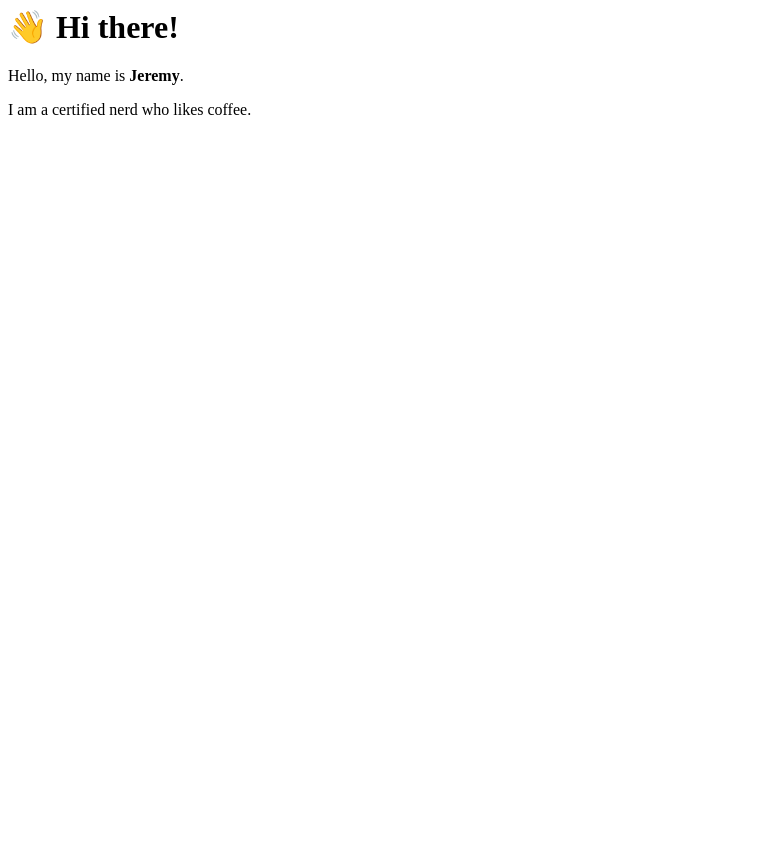
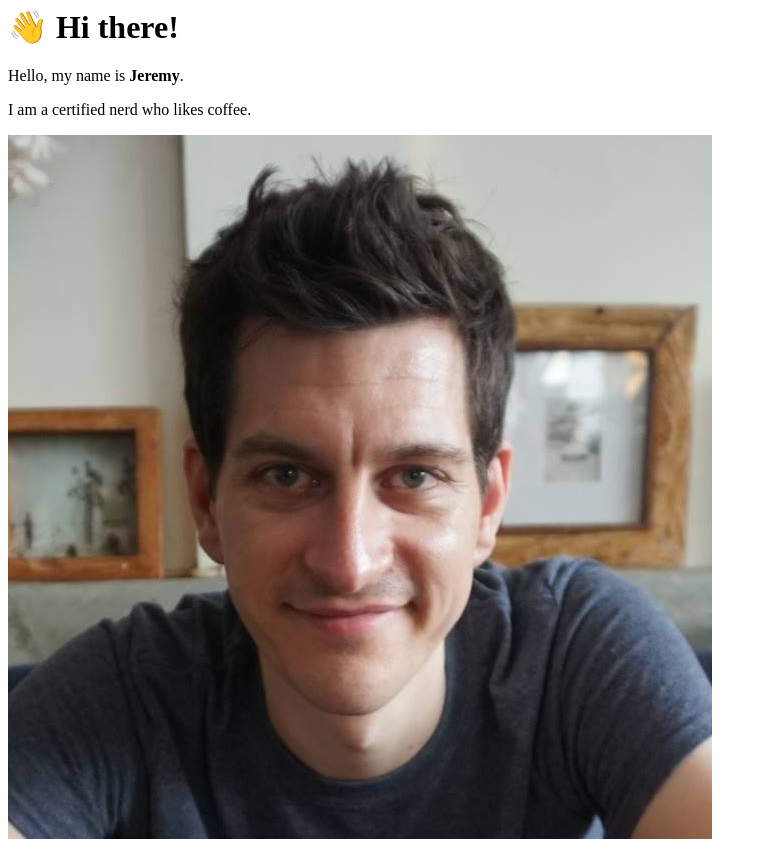
Before and after one commit to iHiD/about-me, a plain HTML site: page index.html in a window 1280 px wide. Shown: the whole page, without its empty margins (0-767 px from the left). Before the commit the page ends 800 px from the top, so only its background shows below. Drawn offline with Linux system fonts and the light colour scheme.

Commit message:
Add a photo

```diff
--- a/index.html
+++ b/index.html
@@ -1,3 +1,4 @@
 <h1>👋 Hi there!</h1>
 <p>Hello, my name is <strong>Jeremy</strong>.</p>
 <p>I am a certified nerd who likes coffee.</p>
+<img src="./ihid.jpg" />
```
Also changed, not shown: ihid.jpg (added).
